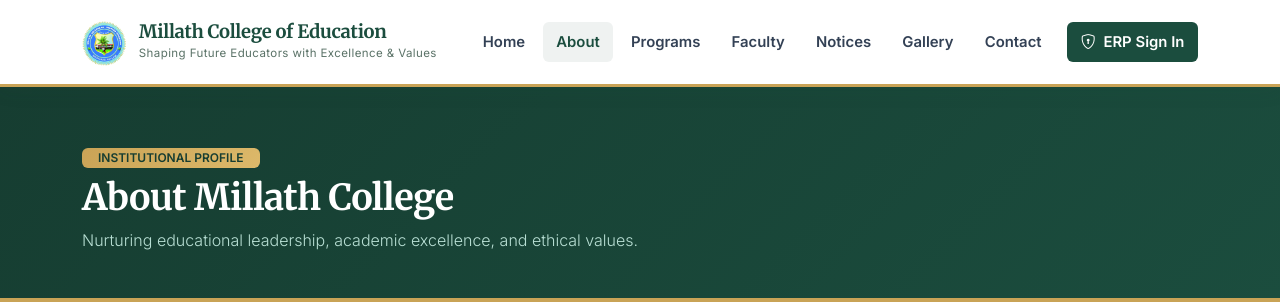
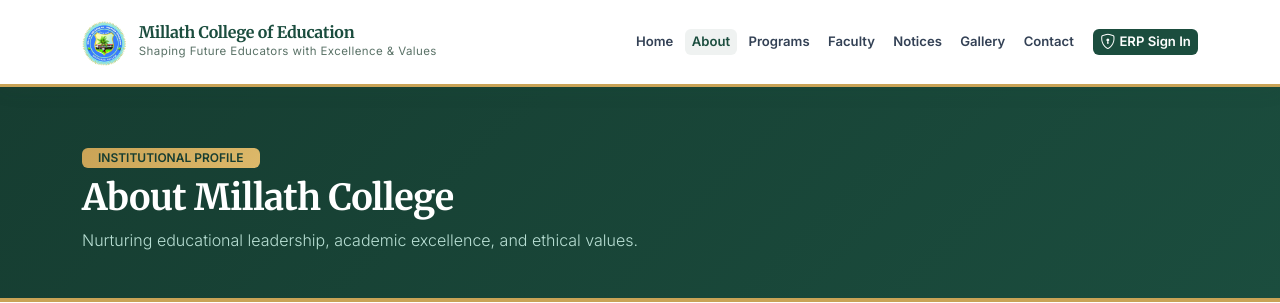
Before and after one commit to akhilrajstat/millathweb, a Django app: page /about/ in a window 1280 px wide. Shown: the top 303 px of the page. Run offline with Django 5.2, Linux system fonts and the light colour scheme; data comes from the database, SQL or seed files in the repository; some libraries are stand-ins or nearby versions.

Commit message:
Fix navbar link alignment and prevent icon/text vertical wrapping

```diff
--- a/static/css/public.css
+++ b/static/css/public.css
@@ -104,13 +104,34 @@ h1, h2, h3, h4, h5, h6, .heading-serif {
   letter-spacing: 0.4px;
   margin: 0;
 }
+.navbar-nav {
+  display: flex;
+  align-items: center;
+}
+.navbar-nav .nav-item {
+  display: flex;
+  align-items: center;
+}
 .navbar-nav .nav-link {
-  font-size: 0.93rem;
+  display: inline-flex !important;
+  align-items: center;
+  justify-content: center;
+  white-space: nowrap;
+  font-size: 0.88rem;
   font-weight: 600;
   color: #334155;
-  padding: 0.5rem 0.85rem !important;
+  padding: 0.42rem 0.65rem !important;
   border-radius: 6px;
+  line-height: 1.2;
   transition: all 0.2s ease;
+}
+.navbar-nav .nav-link i,
+.navbar-nav .nav-link .bi {
+  display: inline-flex;
+  align-items: center;
+  font-size: 0.95rem;
+  line-height: 1;
+  margin-right: 0.3rem;
 }
 .navbar-nav .nav-link:hover,
 .navbar-nav .nav-link.active {
@@ -118,17 +139,32 @@ h1, h2, h3, h4, h5, h6, .heading-serif {
   background-color: rgba(27, 77, 62, 0.07);
 }
 .nav-erp-btn {
+  display: inline-flex !important;
+  align-items: center;
+  justify-content: center;
+  white-space: nowrap;
   background-color: var(--college-primary);
   color: #ffffff !important;
   border-radius: 6px;
-  padding: 0.45rem 1rem !important;
+  padding: 0.42rem 0.9rem !important;
   font-weight: 600;
+  font-size: 0.88rem;
   transition: all 0.2s ease;
 }
 .nav-erp-btn:hover {
   background-color: var(--college-primary-dark) !important;
   box-shadow: 0 4px 12px rgba(27, 77, 62, 0.3);
   transform: translateY(-1px);
+}
+
+@media (min-width: 992px) and (max-width: 1280px) {
+  .navbar-nav .nav-link {
+    font-size: 0.82rem;
+    padding: 0.35rem 0.45rem !important;
+  }
+  .navbar-brand-title {
+    font-size: 1rem;
+  }
 }
 
 /* ===================================================================
--- a/templates/base.html
+++ b/templates/base.html
@@ -86,22 +86,19 @@
           {% if user.is_authenticated %}
             <li class="nav-item">
               <a class="nav-link {% if 'assignments' in request.resolver_match.namespaces %}active{% endif %}" href="{% url 'assignments:list' %}">
-                <i class="bi bi-journal-text me-1"></i> Assignments
+                <i class="bi bi-journal-text"></i><span>Assignments</span>
               </a>
             </li>
             {% if user.role != 'office_staff' %}
               <li class="nav-item">
                 <a class="nav-link {% if 'internal_marks' in request.resolver_match.namespaces %}active{% endif %}" href="{% url 'internal_marks:list' %}">
-                  <i class="bi bi-card-checklist me-1"></i> Internal Marks
+                  <i class="bi bi-card-checklist"></i><span>Internal Marks</span>
                 </a>
               </li>
             {% endif %}
             <li class="nav-item">
               <a class="nav-link {% if 'messaging' in request.resolver_match.namespaces %}active{% endif %}" href="{% url 'messaging:inbox' %}">
-                <i class="bi bi-envelope me-1"></i> Messages
-                {% if unread_messages_count > 0 %}
-                  <span class="badge bg-danger rounded-pill ms-1">{{ unread_messages_count }}</span>
-                {% endif %}
+                <i class="bi bi-envelope"></i><span>Messages</span>{% if unread_messages_count > 0 %}<span class="badge bg-danger rounded-pill ms-1">{{ unread_messages_count }}</span>{% endif %}
               </a>
             </li>
           {% endif %}
```
